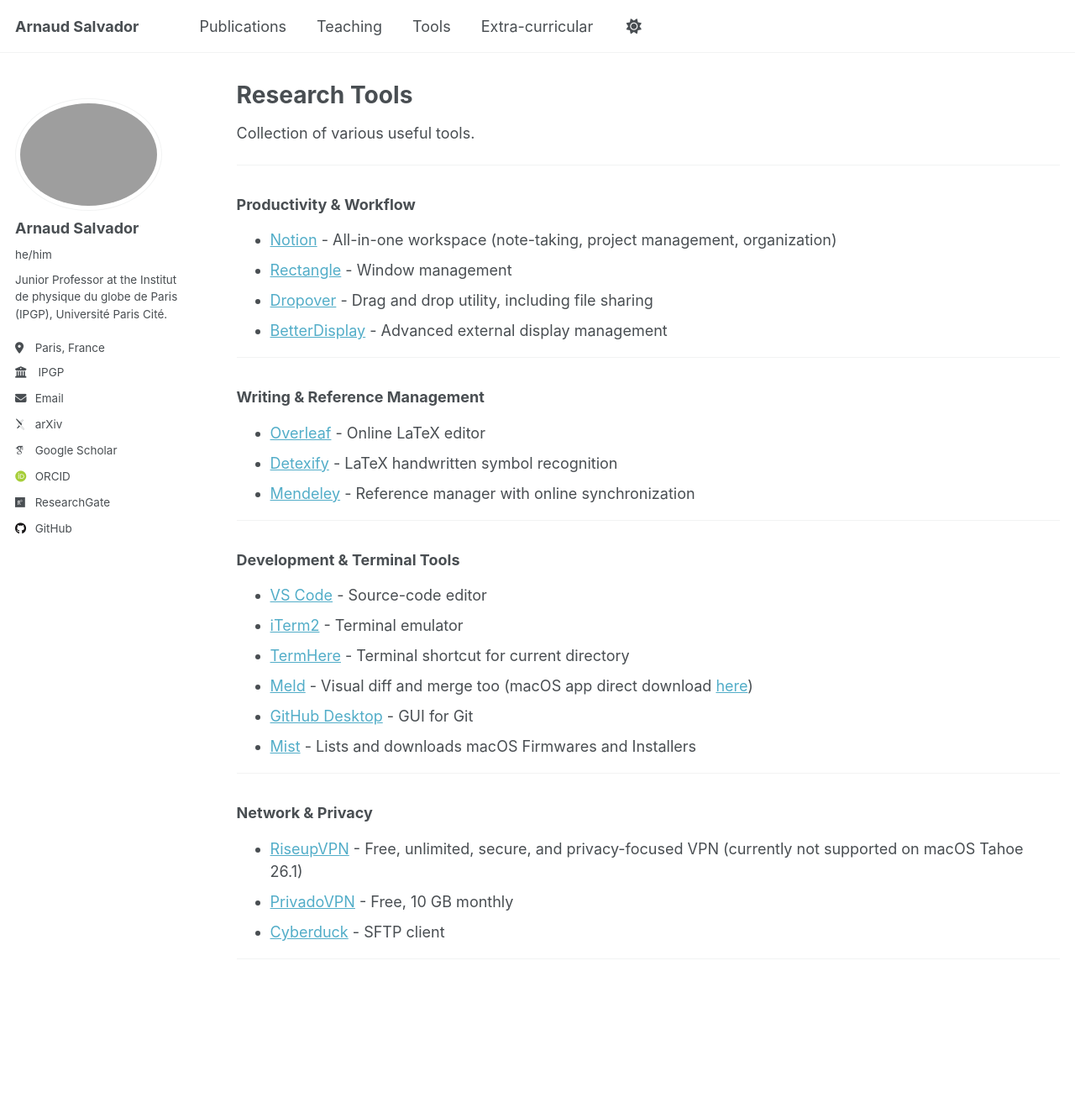
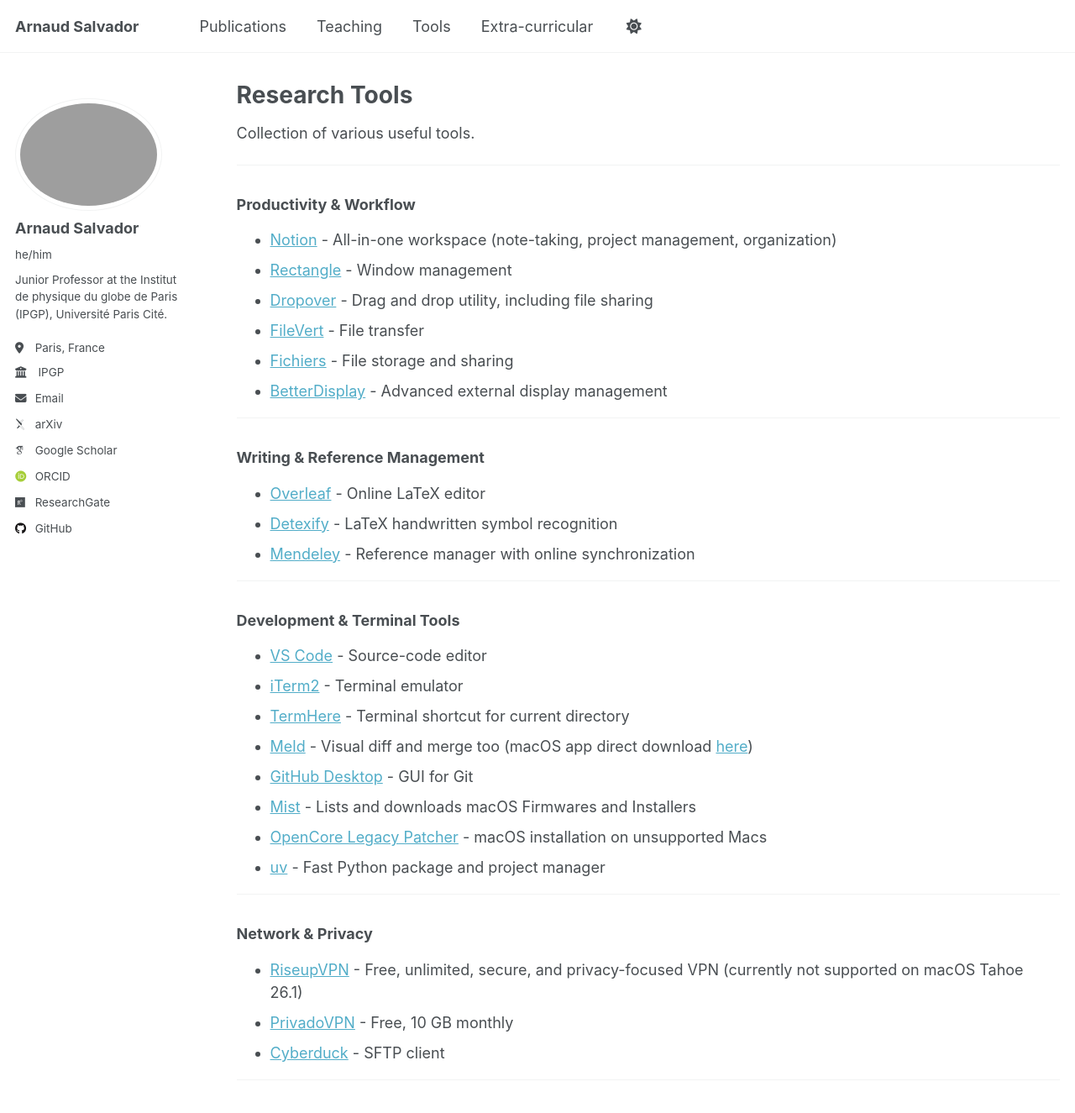
Before and after one commit to arnaudsalvador/arnaudsalvador.github.io, a Jekyll site: the page built from _pages/tools.md, in a window 1280 px wide and 1400 px high. Shown: the top 1325 px of the window at 84% size. Built offline with Jekyll 4.4.1, drawn with Linux system fonts in a browser that asks for light colours; some web fonts are replaced.

Commit message:
Update tools.md

```diff
--- a/_pages/tools.md
+++ b/_pages/tools.md
@@ -16,6 +16,8 @@
 - [Notion](https://www.notion.so/desktop) - All-in-one workspace (note-taking, project management, organization)
 - [Rectangle](https://rectangleapp.com) - Window management
 - [Dropover](https://dropoverapp.com) - Drag and drop utility, including file sharing
+- [FileVert](https://filevert.fr/en) - File transfer
+- [Fichiers](https://lasuite.numerique.gouv.fr/produits/fichiers) - File storage and sharing
 - [BetterDisplay](https://github.com/waydabber/BetterDisplay) - Advanced external display management
 
 ---
@@ -36,6 +38,8 @@
 - [Meld](https://meldmerge.org) - Visual diff and merge too (macOS app direct download [here](https://github.com/yousseb/meld/releases/download/osx-19/meldmerge.dmg))
 - [GitHub Desktop](https://desktop.github.com) - GUI for Git
 - [Mist](https://github.com/ninxsoft/Mist) - Lists and downloads macOS Firmwares and Installers
+- [OpenCore Legacy Patcher](https://dortania.github.io/OpenCore-Legacy-Patcher/) - macOS installation on unsupported Macs
+- [uv](https://docs.astral.sh/uv/) - Fast Python package and project manager
 
 ---
 
```
